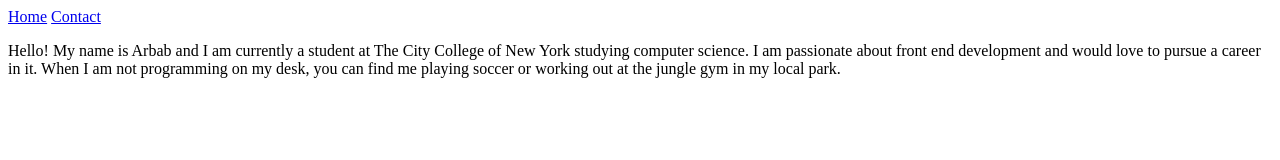
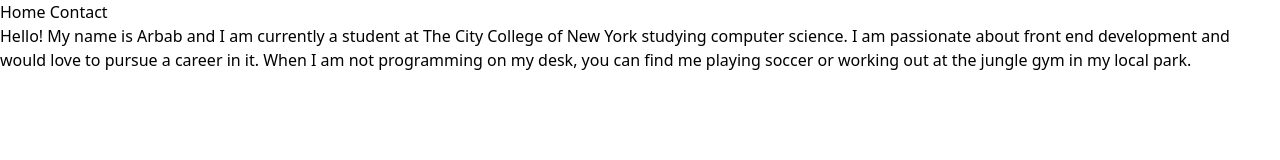
Before and after one commit to ArbabsLab/ArbabHusainPortfolio, a plain HTML site: page index.html in a window 1280 px wide. Drawn offline with nearby package versions, Linux system fonts and the light colour scheme.

Commit message:
Added Pages folder and tailwind to project

```diff
--- a/contact.html
+++ b/Pages/contact.html
@@ -3,6 +3,7 @@
 <head>
     <meta charset="UTF-8">
     <meta name="viewport" content="width=device-width, initial-scale=1.0">
+    <script src="https://cdn.tailwindcss.com"></script>
     <title>Arbab Husain Portfolio</title>
 </head>
 <body>
--- a/index.html
+++ b/index.html
@@ -3,13 +3,14 @@
 <head>
     <meta charset="UTF-8">
     <meta name="viewport" content="width=device-width, initial-scale=1.0">
+    <script src="https://cdn.tailwindcss.com"></script>
     <title>Arbab Husain Portfolio</title>
 </head>
 <body>
     <header>
         <nav>
             <a href="index.html">Home</a>
-            <a href="contact.html">Contact</a>
+            <a href="Pages/contact.html">Contact</a>
         </nav>
     </header>
     <div class="About">
```
